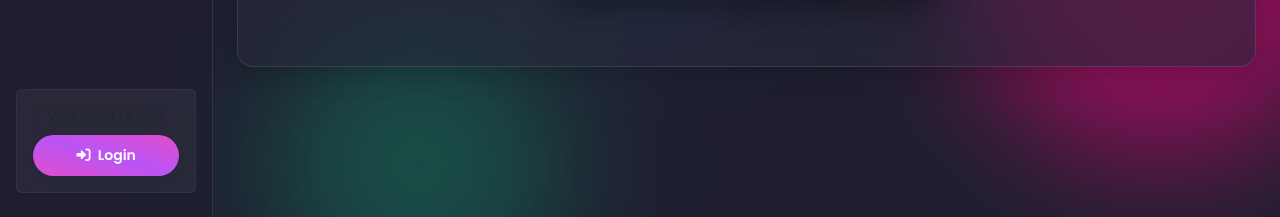
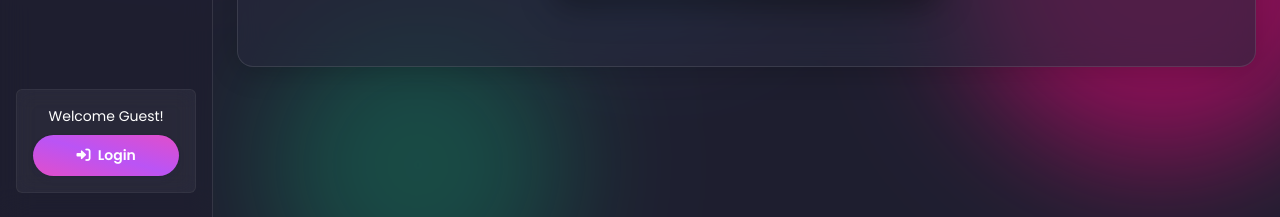
Before and after one commit to BossUA1998/Car_Park, a Django app: a page that uses templates/includes/sidebar.html in a window 1280 px wide. Shown: the part 583-800 px from the top of the page. Run offline with Django 5.2, Linux system fonts and the light colour scheme; some libraries are stand-ins or nearby versions.

Commit message:
Update style sidebar login

```diff
--- a/templates/includes/sidebar.html
+++ b/templates/includes/sidebar.html
@@ -43,7 +43,7 @@
     </div>
   {% else %}
     <div class="p-3 rounded glass-mini-card text-center slide-up-fade">
-      <p class="text-muted small mb-2">Welcome Guest!</p>
+      <p class="small mb-2">Welcome Guest!</p>
       <a href="{% url 'login' %}" class="btn btn-sm btn-primary w-100 rounded-pill">
         <i class="fas fa-sign-in-alt me-1"></i> Login
       </a>
```
